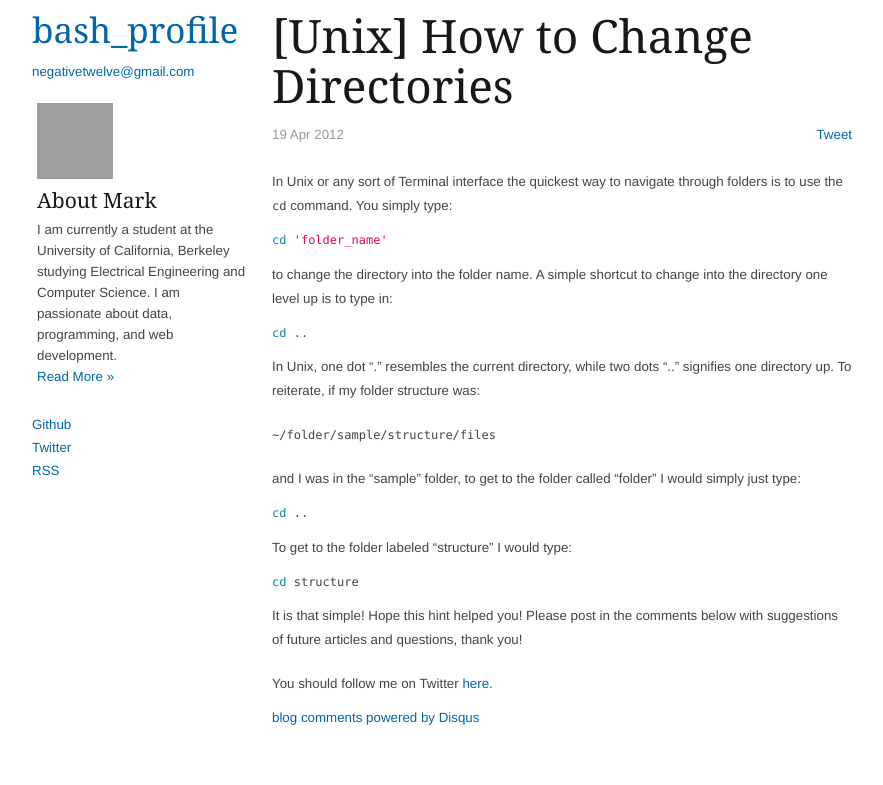
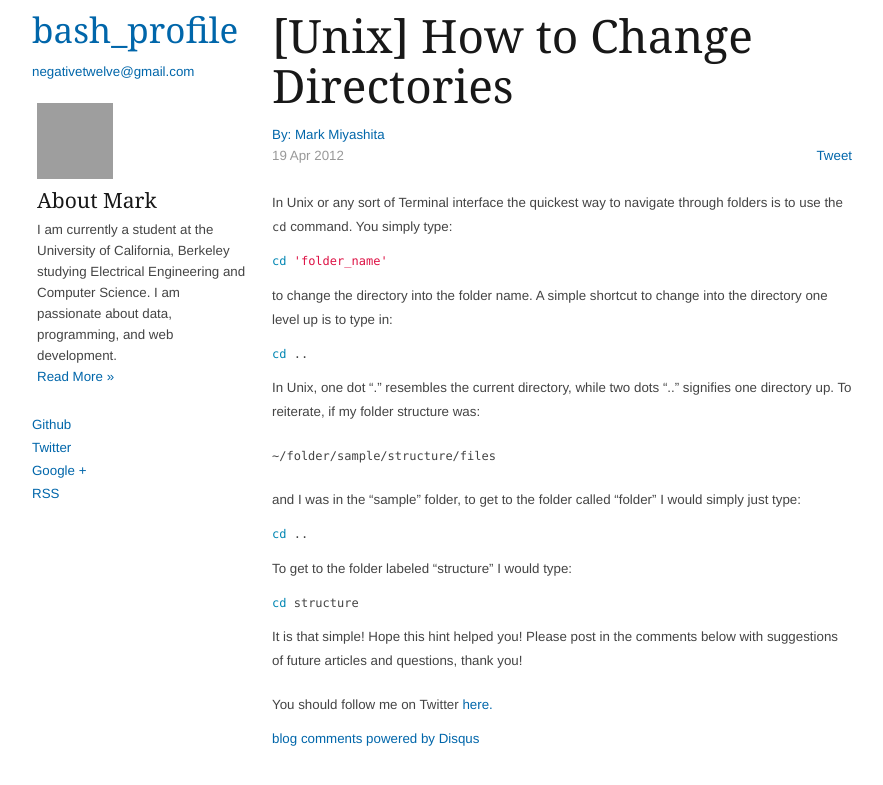
Before and after one commit to negativetwelve/bashprofile.com, a Jekyll site: the page built from _posts/2012-04-19-how-to-change-directories.md, in a window 1280 px wide, cut to the strip 0-785 px from the top of the page. Shown: the whole strip, without its empty margins (138-1021 px from the left). Built offline with Jekyll 4.4.1, drawn with Linux system fonts in a browser that asks for light colours; Markdown is read by kramdown in place of the engine named in the settings; comment, search, counter and statistics services are not loaded; grey boxes are pictures that could not be loaded.

Commit message:
google authorship

```diff
--- a/_layouts/default.html
+++ b/_layouts/default.html
@@ -63,6 +63,7 @@
 <div class="g-plus" data-href="https://plus.google.com/101180624276428786239?rel=author" data-width="170" data-height="69"></div></li>
           <li><a href="http://github.com/negativetwelve" onClick="_gaq.push(['_trackEvent', 'Link', 'Click', 'Sidebar Github']);" title="I share and fork code here">Github</a></li>
           <li><a href="http://twitter.com/negativetwelve" onClick="_gaq.push(['_trackEvent', 'Link', 'Click', 'Sidebar Twitter']);" title="You should follow me">Twitter</a></li>
+          <li><a href="https://plus.google.com/101180624276428786239?rel=author" onClick="_gaq.push(['_trackEvent', 'Link', 'Click', 'Sidebar Google+']);">Google +</a></li>
           <li>
             <a href="http://feeds.feedburner.com/bash_profile"
               onClick="_gaq.push(['_trackEvent', 'Link', 'Click', 'Sidebar
--- a/_layouts/post.html
+++ b/_layouts/post.html
@@ -7,6 +7,12 @@ blog: true
   <h1>{{ page.title }}</h1>
 </header>
 
+<div class='five columns offset-by-four'>
+<a href="https://plus.google.com/101180624276428786239?rel=author">
+By: Mark Miyashita
+</a>
+</div>
+
 <div class='five columns offset-by-four gray'>
   {{ page.date | date_to_string }}
 </div>
@@ -14,6 +20,7 @@ blog: true
 <div class='five columns' id='tweet'>
   <a href="http://twitter.com/share" class="twitter-share-button" data-text="{{ page.title }}" data-count="horizontal" data-via="negativetwelve" onClick="_gaq.push(['_trackEvent', 'Link', 'Click', 'Post Twitter Share']);">Tweet</a><script type="text/javascript" src="http://platform.twitter.com/widgets.js"></script>
 </div>
+
 
 <article class='ten columns offset-by-four'>
   {{ content }}
```
